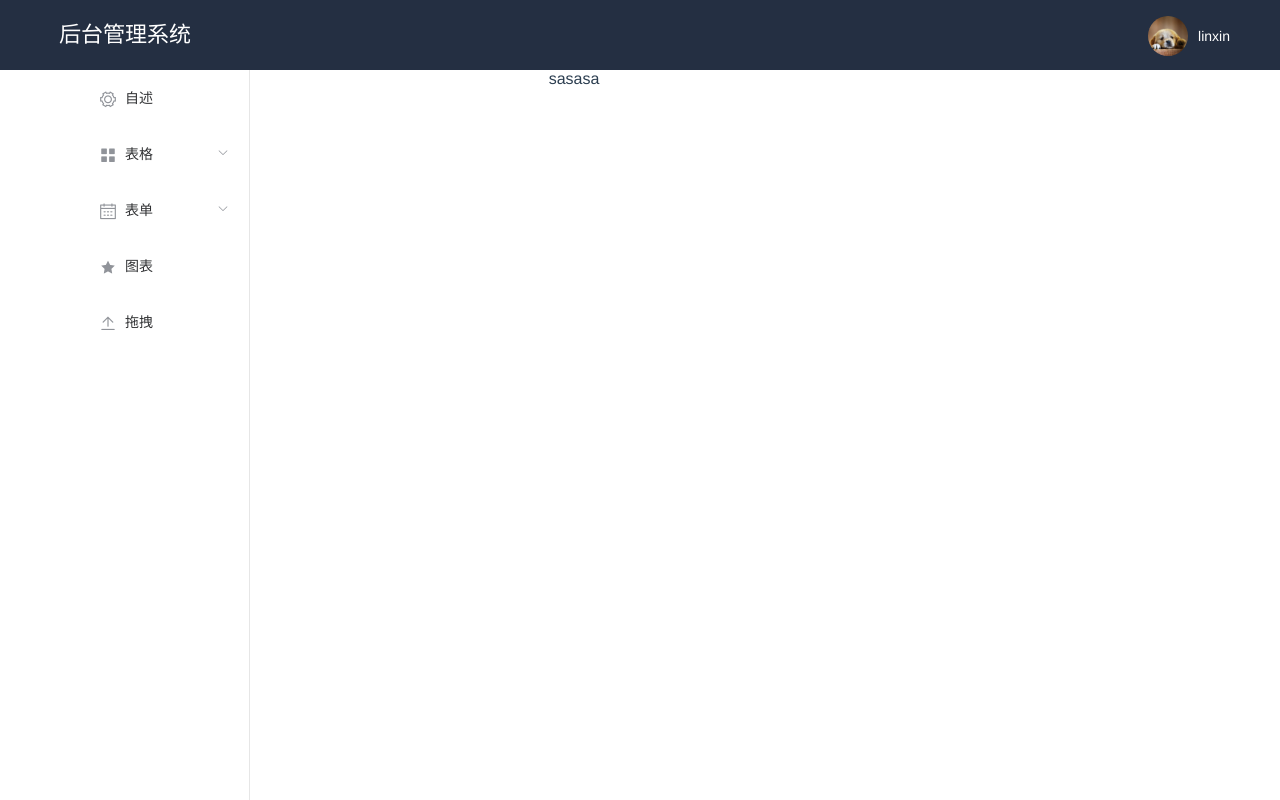
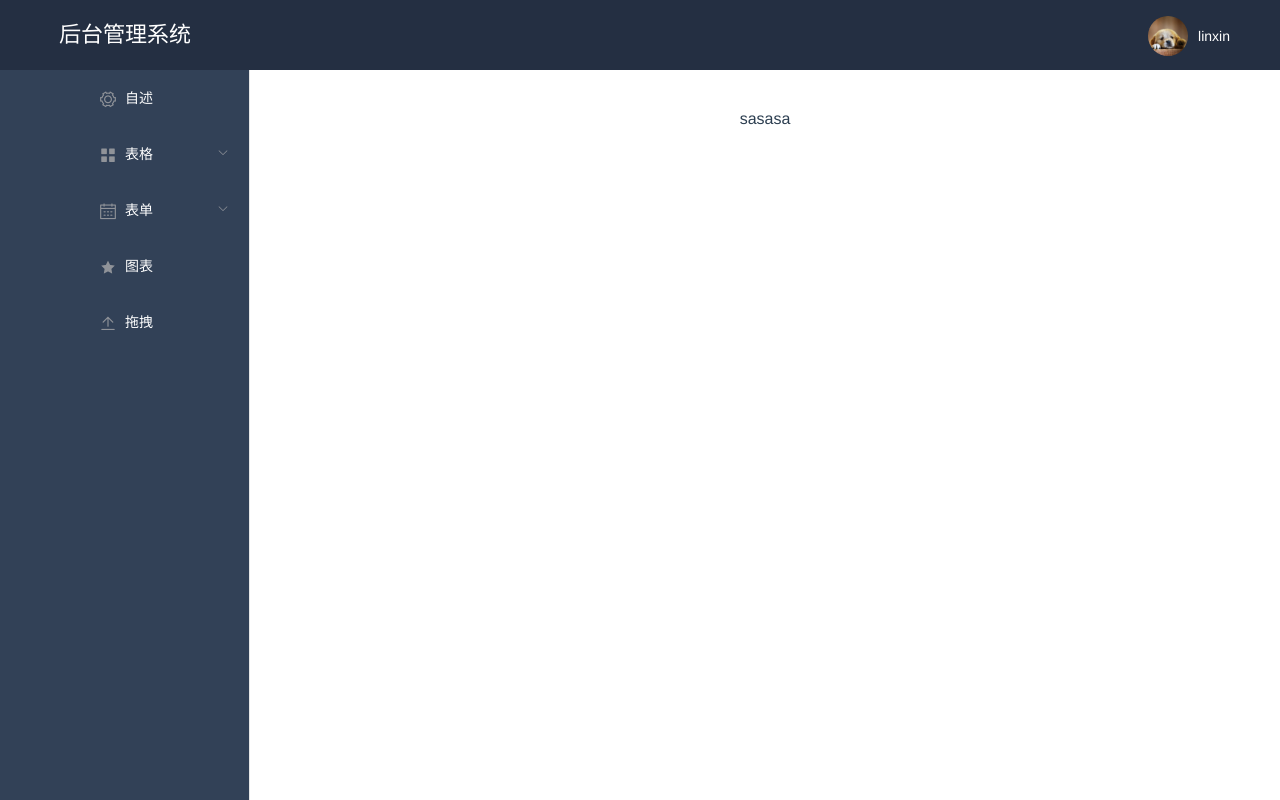
Before and after one commit to lhywork/carStack, a Vue app: page /#/index in a window 1280 px wide. Built offline with nearby package versions, Linux system fonts and the light colour scheme.

Commit message:
luhuiyue

```diff
--- a/src/components/common/Sidebar.vue
+++ b/src/components/common/Sidebar.vue
@@ -1,6 +1,6 @@
 <template>
     <div class="sidebar">
-        <el-menu :default-active="onRoutes" class="el-menu-vertical-demo" theme="dark" unique-opened router>
+        <el-menu :default-active="onRoutes" class="el-menu-vertical-demo" background-color="#324157" text-color="#fff" >
             <template v-for="item in items">
                 <template v-if="item.subs">
                     <el-submenu :index="item.index">
--- a/src/main.js
+++ b/src/main.js
@@ -6,7 +6,7 @@ import router from './router'
 
 import axios from 'axios';
 import ElementUI from 'element-ui';
-import 'element-ui/lib/theme-chalk/index.css';    // 默认主题
+import 'element-ui/lib/theme-chalk/index.css';   // 默认主题
 // import '../static/css/theme-green/index.css';       // 浅绿色主题
 import "babel-polyfill";
 
--- a/static/css/common.css
+++ b/static/css/common.css
@@ -15,6 +15,18 @@ em{font-style:normal;}
 body{color:#2c3e50;min-width:1200px;background:#fff;}
 
 /*深色主题*/
+.content {
+    background: none repeat scroll 0 0 #fff;
+    position: absolute;
+    left: 250px;
+    right: 0;
+    top: 70px;
+    bottom: 0;
+    width: auto;
+    padding: 40px;
+    box-sizing: border-box;
+    overflow-y: scroll;
+}
 .header{
     background-color: #242f42;
 }
```
